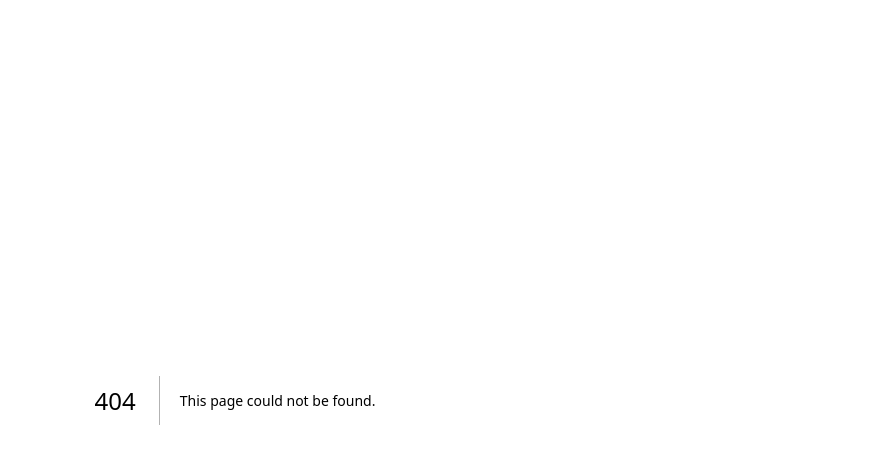
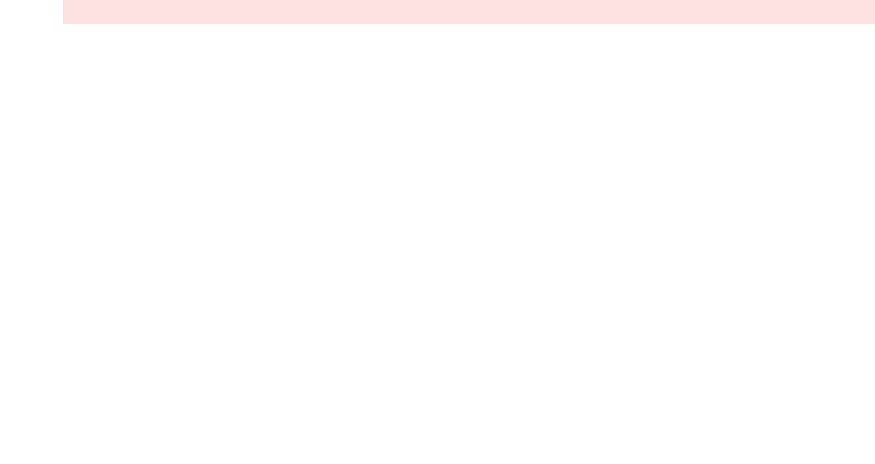
Before and after one commit to abrar0123/ecom-next, a Next.js app: page /signup in a window 1280 px wide. Before the commit this address had no page. Shown: the top 464 px of the page, without its empty margins (405-1280 px from the left). Built offline with nearby package versions, Linux system fonts and the light colour scheme.

Commit message:
Frontend : Signup page UI

```diff
--- /dev/null
+++ b/app/(components)/NavBar.tsx
@@ -0,0 +1,7 @@
+import React from "react";
+
+const NavBar = () => {
+  return <div></div>;
+};
+
+export default NavBar;
--- /dev/null
+++ b/app/signup/page.tsx
@@ -0,0 +1,26 @@
+"use client";
+import React, { useState } from "react";
+
+const Signup = () => {
+  const [registerUser, setregisterUser] = useState({
+    email: "",
+    password: "",
+    check: false,
+  });
+
+  const submitHandler = (e) => {
+    e.preventDefault();
+    console.log("e", e);
+  };
+
+  return (
+    <form onSubmit={submitHandler}>
+      <div className="bg-red-100 flex ">
+        <input type="text" name="" id="" />
+        <input type="text" name="" id="" />
+      </div>
+    </form>
+  );
+};
+
+export default Signup;
```
